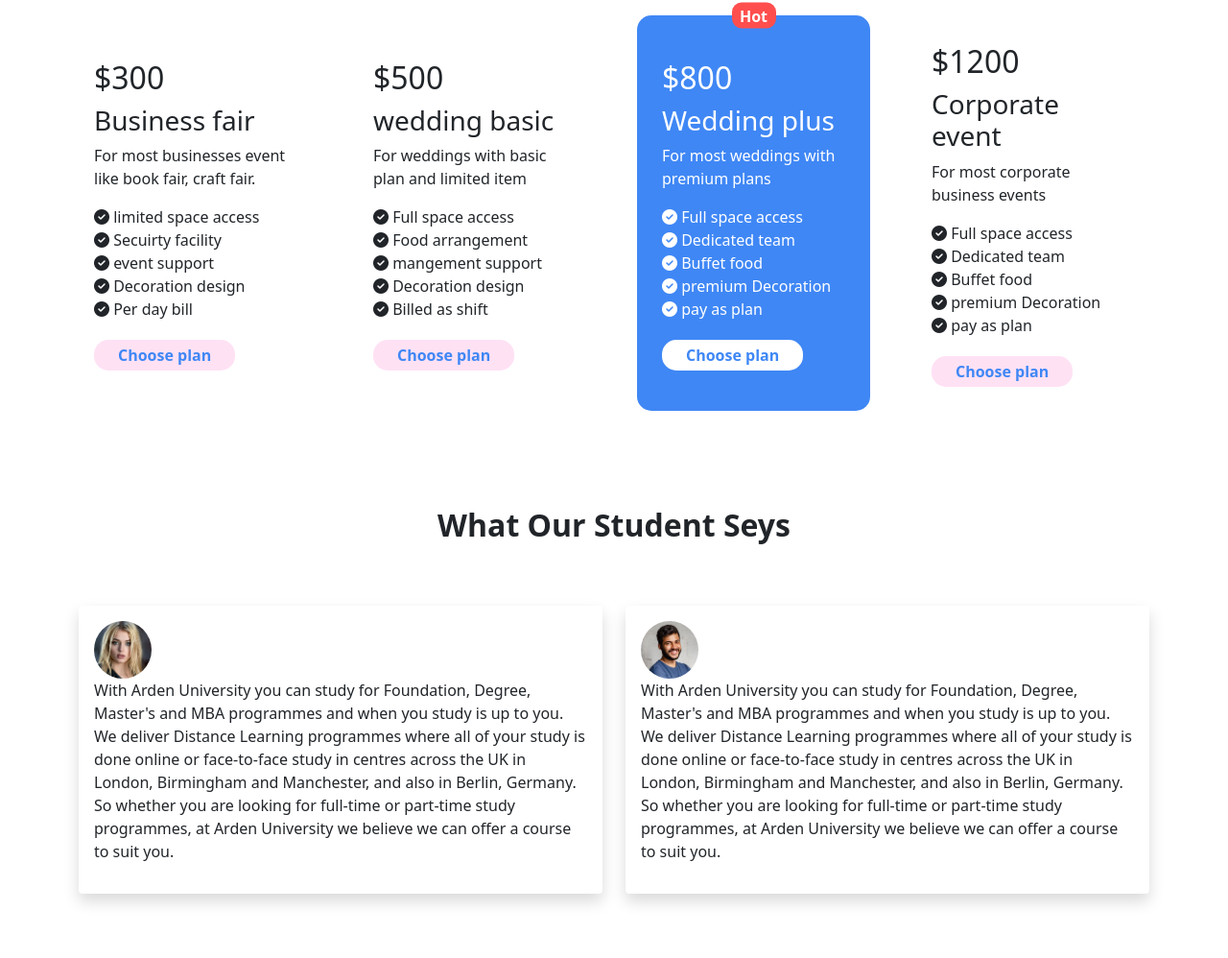
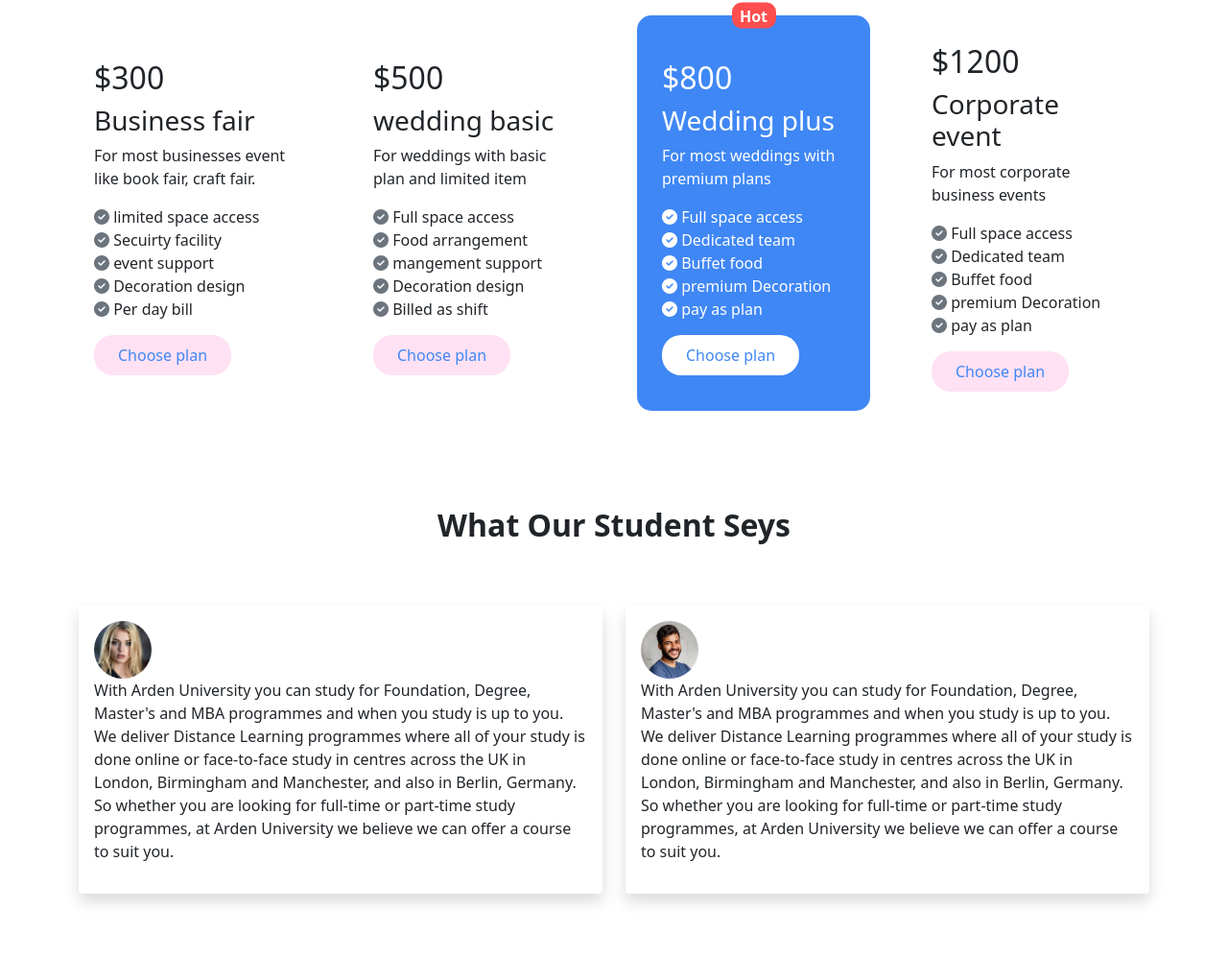
Before and after one commit to NurulHudaDev/NH-Convention-Center, a plain HTML site: page index.html in a window 1280 px wide. Shown: the part 1598-2596 px from the top of the page at 96% size. Drawn offline with nearby package versions, Linux system fonts and the light colour scheme.

Commit message:
Assignment-03

```diff
--- a/index.html
+++ b/index.html
@@ -23,7 +23,7 @@
             <div class="w-100">
                 <nav class="navbar navbar-expand-lg navbar-dark">
                     <div class="container">
-                      <h4>Nurul Huda Convention Center</h4>
+                      <h4><span style="color: orange;">NH</span> Convention Center</h4>
                       <button class="navbar-toggler" type="button" data-bs-toggle="collapse" data-bs-target="#navbarSupportedContent" aria-controls="navbarSupportedContent" aria-expanded="false" aria-label="Toggle navigation">
                         <i class="fas fa-align-justify text-dark"></i>
                       </button>
@@ -58,7 +58,7 @@
           <div class="carousel-inner">
             <div class="carousel-item active d-flex flex-column align-items-center">
               <img src="images/banner1.png" class="d-block w-100" alt="..." />
-              <div class="carousel-caption d-md-block">
+              <div class="carousel-caption d-md-block" style="margin-bottom: 150px;">
                 <h1>
                   The perfect venue for your <br />
                   next event
@@ -72,7 +72,7 @@
             </div>
             <div class="carousel-item">
               <img src="images/banner2.png" class="d-block w-100" alt="..."/>
-              <div class="carousel-caption d-md-block">
+              <div class="carousel-caption d-md-block" style="margin-bottom: 150px;">
                   <h1>
                   The perfect venue for your <br />
                   next event
@@ -86,7 +86,7 @@
             </div>
             <div class="carousel-item">
               <img src="images/banner3.png" class="d-block w-100" alt="..." />
-              <div class="carousel-caption d-md-block">
+              <div class="carousel-caption d-md-block" style="margin-bottom: 150px;">
                   <h1>
                   The perfect venue for your <br />
                   next event
@@ -157,11 +157,11 @@
                                    like book fair, craft fair.
                                 </p>
                                 <div class="mb-4" style="font-weight: normal;">
-                                    <span><i class="fas fa-check-circle"></i> limited space access</span><br>
-                                    <span><i class="fas fa-check-circle"></i> Secuirty facility</span><br>
-                                    <span><i class="fas fa-check-circle"></i> event support</span><br>
-                                    <span><i class="fas fa-check-circle"></i> Decoration design</span><br>
-                                    <span><i class="fas fa-check-circle"></i> Per day bill</span>
+                                    <span><i class="fas fa-check-circle text-secondary"></i> limited space access</span><br>
+                                    <span><i class="fas fa-check-circle text-secondary"></i> Secuirty facility</span><br>
+                                    <span><i class="fas fa-check-circle text-secondary"></i> event support</span><br>
+                                    <span><i class="fas fa-check-circle text-secondary"></i> Decoration design</span><br>
+                                    <span><i class="fas fa-check-circle text-secondary"></i> Per day bill</span>
                                 </div>
                                 <a id="button" href="">Choose plan</a>
                             </div>
@@ -176,11 +176,11 @@
                                    and limited item
                                 </p>
                                 <div class="mb-4" style="font-weight: normal;">
-                                    <span><i class="fas fa-check-circle"></i> Full space access</span><br>
-                                    <span><i class="fas fa-check-circle"></i> Food arrangement</span><br>
-                                    <span><i class="fas fa-check-circle"></i> mangement support</span><br>
-                                    <span><i class="fas fa-check-circle"></i> Decoration design</span><br>
-                                    <span><i class="fas fa-check-circle"></i> Billed as shift</span>
+                                    <span><i class="fas fa-check-circle text-secondary"></i> Full space access</span><br>
+                                    <span><i class="fas fa-check-circle text-secondary"></i> Food arrangement</span><br>
+                                    <span><i class="fas fa-check-circle text-secondary"></i> mangement support</span><br>
+                                    <span><i class="fas fa-check-circle text-secondary"></i> Decoration design</span><br>
+                                    <span><i class="fas fa-check-circle text-secondary"></i> Billed as shift</span>
                                 </div>
                                 <a id="button" href="">Choose plan</a>
                             </div>
@@ -215,11 +215,11 @@
                                    events
                                 </p>
                                 <div class="mb-4" style="font-weight: normal;">
-                                    <span><i class="fas fa-check-circle"></i> Full space access</span><br>
-                                    <span><i class="fas fa-check-circle"></i> Dedicated team</span><br>
-                                    <span><i class="fas fa-check-circle"></i> Buffet food</span><br>
-                                    <span><i class="fas fa-check-circle"></i> premium Decoration</span><br>
-                                    <span><i class="fas fa-check-circle"></i> pay as plan</span>
+                                    <span><i class="fas fa-check-circle text-secondary"></i> Full space access</span><br>
+                                    <span><i class="fas fa-check-circle text-secondary"></i> Dedicated team</span><br>
+                                    <span><i class="fas fa-check-circle text-secondary"></i> Buffet food</span><br>
+                                    <span><i class="fas fa-check-circle text-secondary"></i> premium Decoration</span><br>
+                                    <span><i class="fas fa-check-circle text-secondary"></i> pay as plan</span>
                                 </div>
                                 <a id="button" href="">Choose plan</a>
                             </div>
@@ -271,7 +271,7 @@
         <!-- frequently asked questions -->
         <section class="banner" style="margin-top: 100px;">
           <div class="container">
-            <h2 class="d-flex justify-content-center fw-bold">Frequently Asked Questions</h2>
+            <h2 class="d-flex justify-content-center fw-bold mb-5">Frequently Asked Questions</h2>
               <div class="row">
                   <div class="col-md-6">
                       <div class="d-flex flex-column justify-content-center h-100">
@@ -342,7 +342,7 @@
           <div class="row text-white d-flex justify-content-center align-items-center">
               <div class="col-md-6 d-flex justify-content-start">
                   <div class="d-flex flex-column justify-content-center h-100">
-                    <p>&copy; 2020 bike. All rights reserved</p>
+                    <p class="fw-normal">&copy; 2020 bike. All rights reserved</p>
                   </div>
               </div>
               <div class="col-md-6 d-flex justify-content-end">
--- a/style.css
+++ b/style.css
@@ -12,7 +12,7 @@ body{
 #btn-hero{
     text-decoration: none;
     background-color: #FFFFFF;
-    padding: 5px 20px;
+    padding: 10px 30px;
     border-radius: 5px;
     color: #3F87F5;
     font-weight: 600;
@@ -23,7 +23,8 @@ body{
 #button{
     text-decoration: none;
     background-color: #ffe1f4;
-    padding: 5px 25px;
-    border-radius: 15px;
+    padding: 10px 25px;
+    border-radius: 20px;
     color: #3F87F5;
+    font-weight: normal;
 }
```
